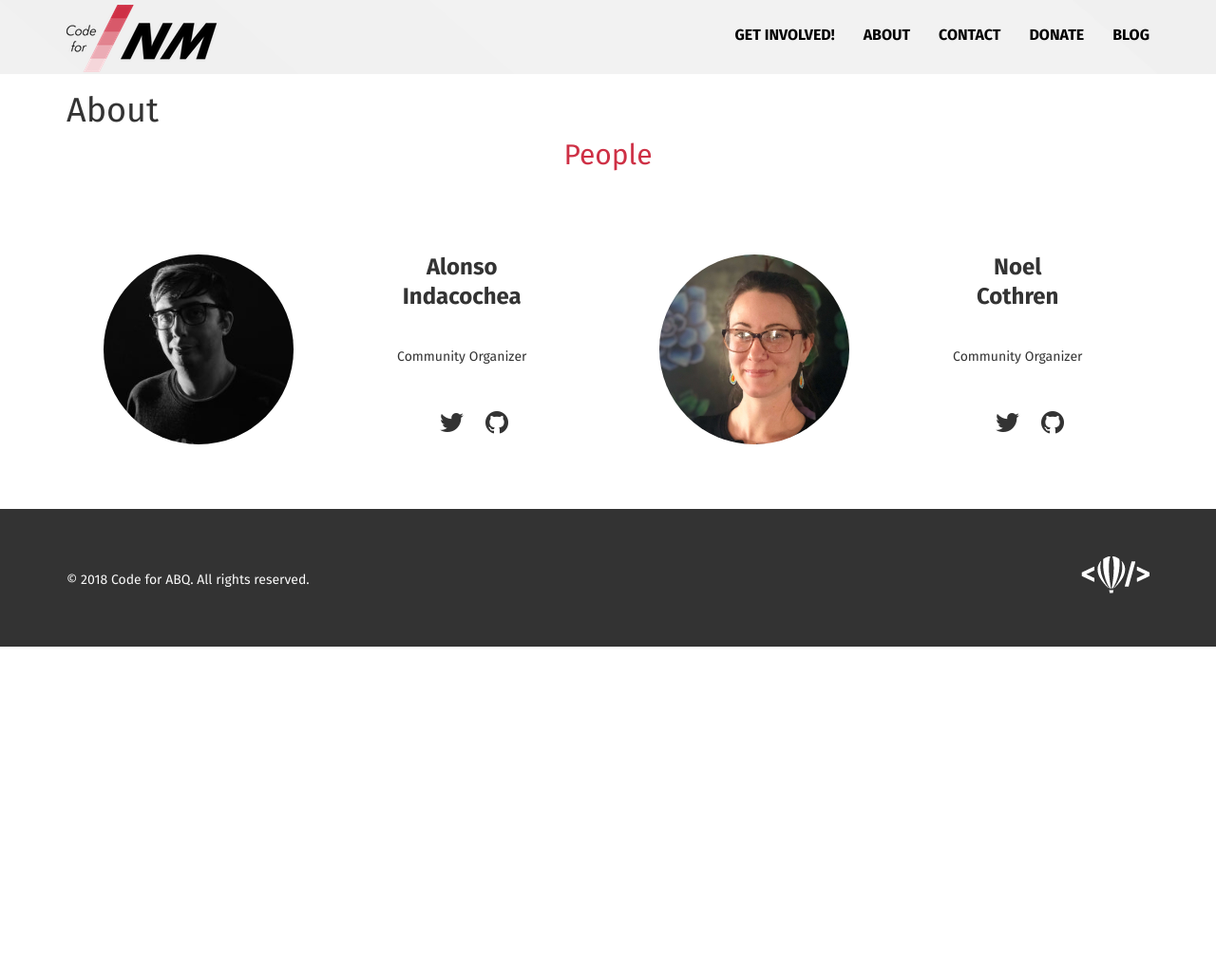
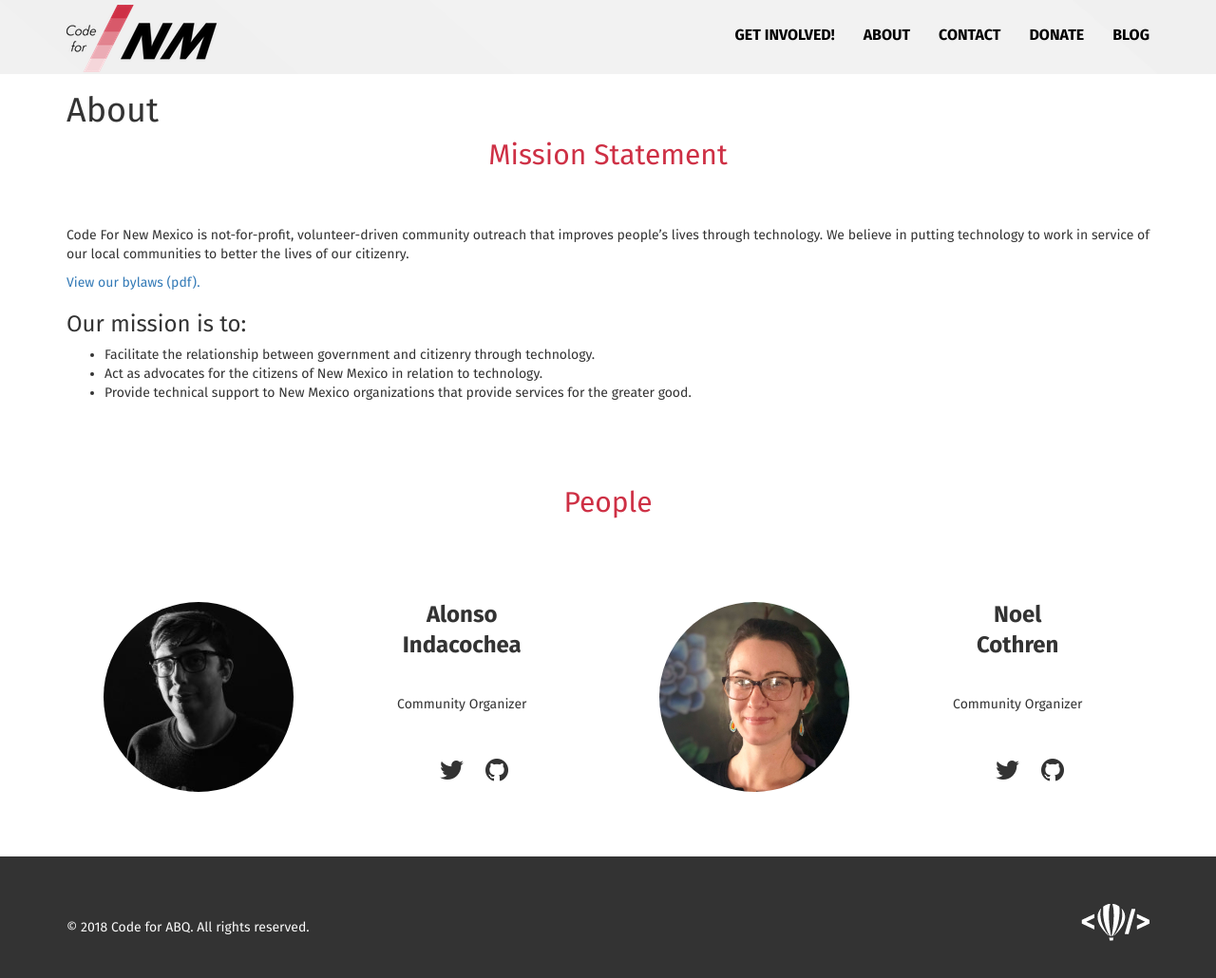
Before and after one commit to ThomasWomack/Code-for-NM, a Jekyll site: the page built from about/index.html, in a window 1280 px wide and 1047 px high. Shown: the top 1030 px of the window at 95% size. Built offline with Jekyll 4.4.1, drawn with Linux system fonts in a browser that asks for light colours; nearby versions of some CDN libraries.

Commit message:
added mission statement to about page

```diff
--- a/about/index.html
+++ b/about/index.html
@@ -9,8 +9,19 @@ title: About
 			<div class="col-md-12">
 				<h1>About</h1>
 			</div>
-			<!-- <h2>Mission Statement</h2> -->
+			<h2>Mission Statement</h2>
+			<div class="col-md-12">
+			<p>Code For New Mexico is not-for-profit, volunteer-driven community outreach that improves people’s lives through technology. We believe in putting technology to work in service of our local communities to better the lives of our citizenry.</p>
+			<p><a href="">View our bylaws (pdf).</a></p>
+			<h3>Our mission is to: </h3>
+			<ul>
+				<li>Facilitate the relationship between government and citizenry through technology.</li>
+				<li>Act as advocates for the citizens of New Mexico in relation to technology.</li>
+				<li>Provide technical support to New Mexico organizations that provide services for the greater good.</li>
+			</ul>
 
+			</div>
+			&nbsp;
 			<h2>People</h2>
 
 			{% for officer in site.officers %}
```
